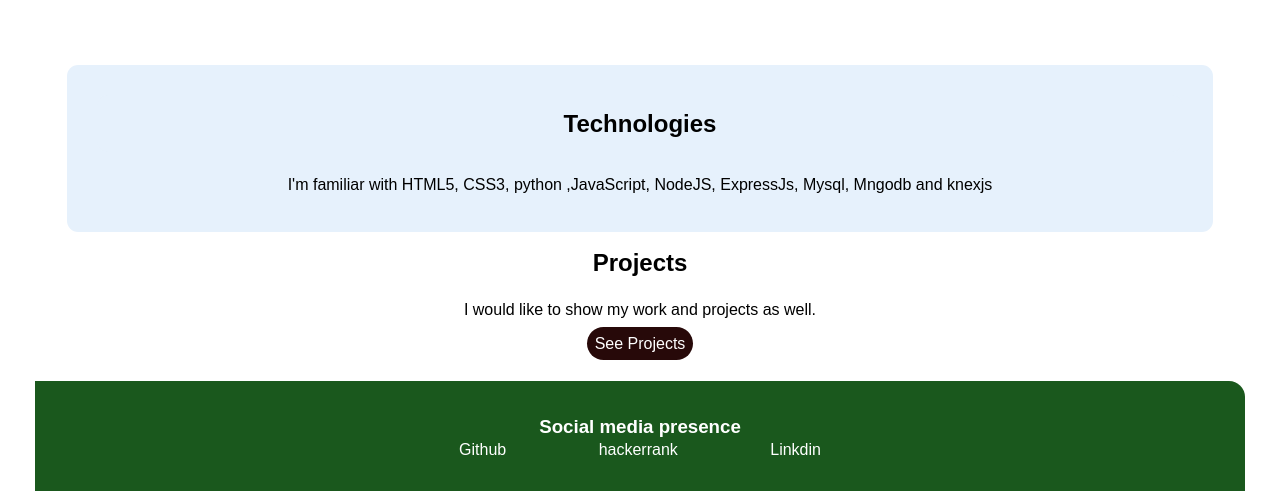
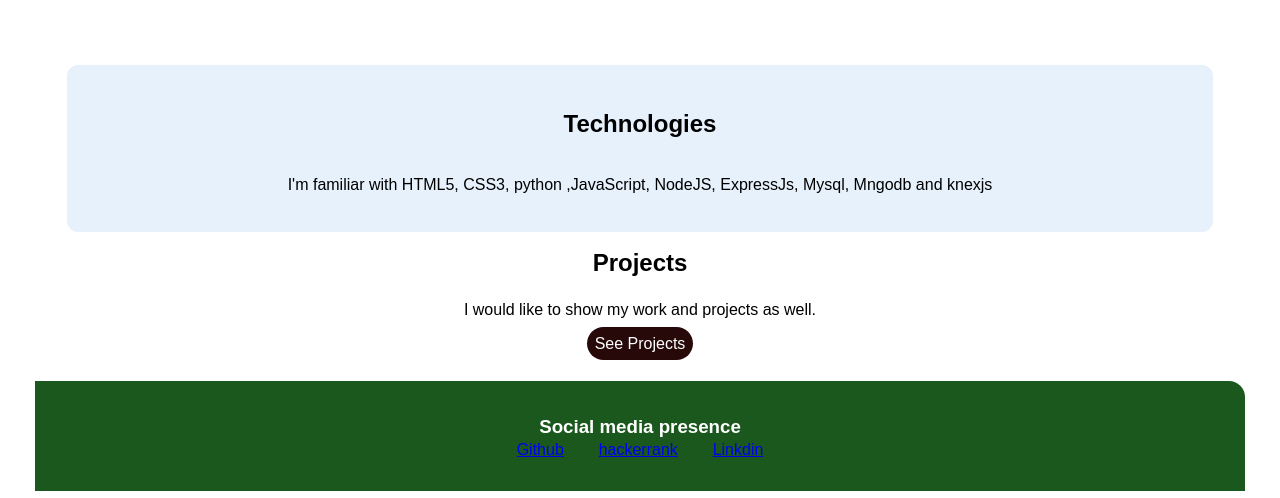
Before and after one commit to chhaya742/My_Portfolio, a plain HTML site: page index.html in a window 1280 px wide. Shown: the part 708-1206 px from the top of the page. Drawn offline with Linux system fonts and the light colour scheme.

Commit message:
Update index.html

```diff
--- a/index.html
+++ b/index.html
@@ -48,9 +48,9 @@
 
     <footer class="footer">
         <h3 class="f1">Social media presence</h3>
-        <a class="link3" href="https://github.com/chhaya742">Github</a>
-        <a class="link3" href="https://www.hackerrank.com/chhayabagwan34">hackerrank</a>
-        <a class="link3" href="https://www.linkedin.com/in/chhaya-bagwan-7546a5222/">Linkdin</a>
+        <a class="link5" href="https://github.com/chhaya742">Github</a>
+        <a class="link5" href="https://www.hackerrank.com/chhayabagwan34">hackerrank</a>
+        <a class="link5" href="https://www.linkedin.com/in/chhaya-bagwan-7546a5222/">Linkdin</a>
 
     </footer>
 
```
